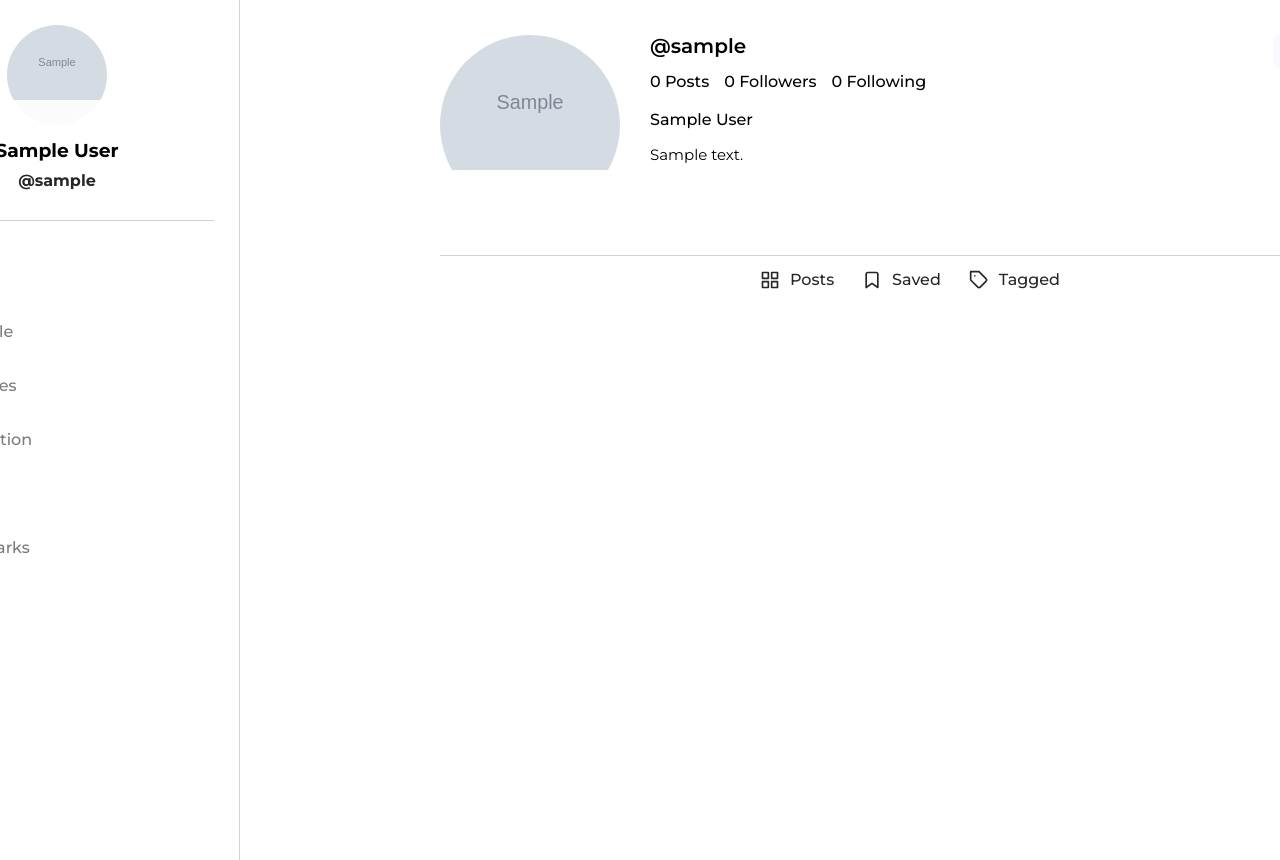
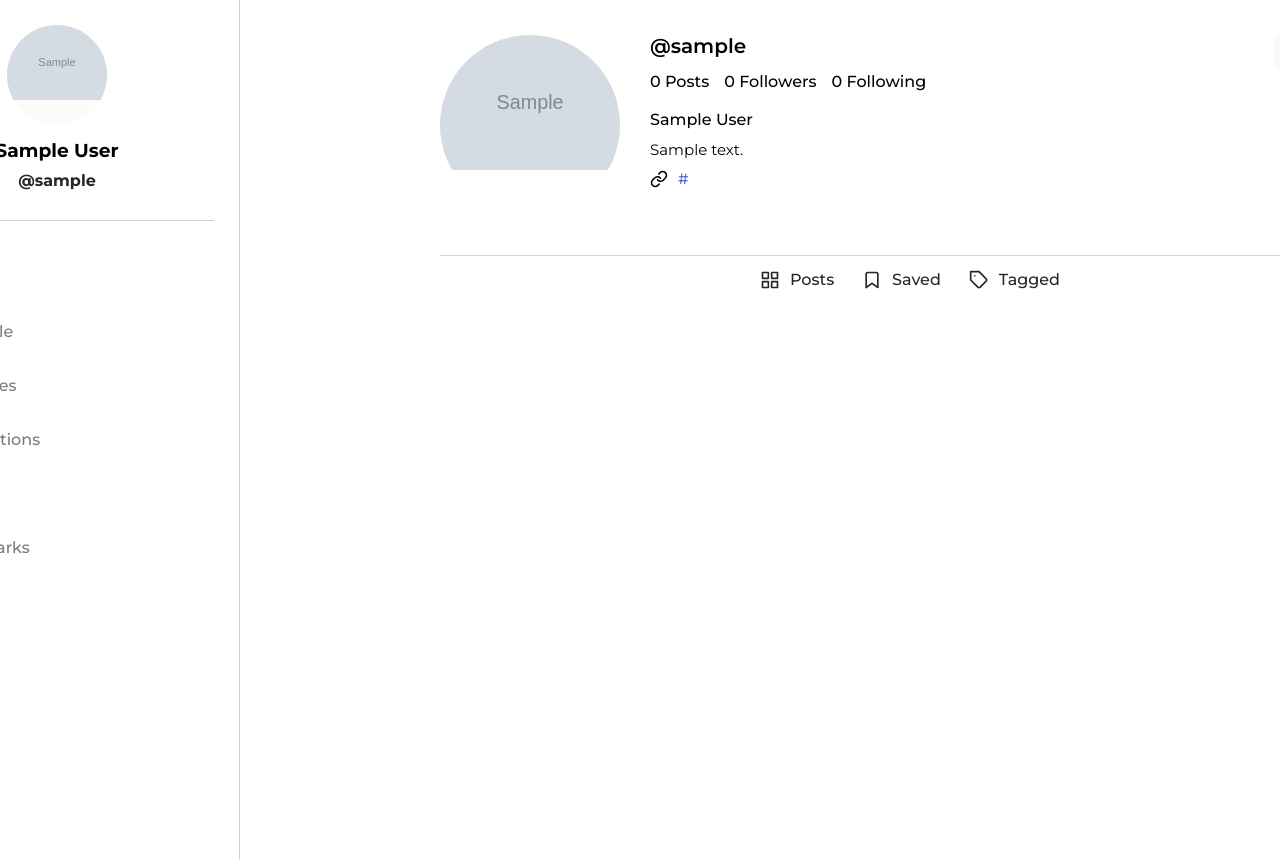
Before and after one commit to itsarreguin/instagram, a Django app: page /chuck/ in a window 1280 px wide; the page is wider, and only the part inside the window is pictured. Shown: the part 70-930 px from the top of that part. Run offline with Django 4.2, Linux system fonts and the light colour scheme; a user stored in the database is signed in; tables that the repository leaves empty hold one stand-in row (values such as "Sample post"); grey boxes marked "Sample" are stand-in pictures; style sheets or scripts are compiled from the project's sources.

Commit message:
UI changes

```diff
--- a/instagram/account/templates/includes/settings-bar.html
+++ b/instagram/account/templates/includes/settings-bar.html
@@ -8,7 +8,7 @@
                     <span class="flex flex-align-center flex-justify-center profile-default">{{ request.user.first_name|slice:':1' }}{{ request.user.last_name|slice:':1' }}</span>
                 {% endif %}
             </section>
-            <section class="flex flex-column">
+            <section class="flex flex-column" style="text-align: left;">
                 <h4 class="mb-5">{{ request.user.get_full_name }}</h4>
                 <p>Account settings</p>
             </section>
--- a/instagram/account/templates/includes/sidebar-left.html
+++ b/instagram/account/templates/includes/sidebar-left.html
@@ -38,7 +38,7 @@
             <li>
                 <a class="sidebar-link" href="">
                     <svg xmlns="http://www.w3.org/2000/svg" width="24" height="24" viewBox="0 0 24 24" fill="none" stroke="currentColor" stroke-width="2" stroke-linecap="round" stroke-linejoin="round" class="feather feather-bell"><path d="M18 8A6 6 0 0 0 6 8c0 7-3 9-3 9h18s-3-2-3-9"></path><path d="M13.73 21a2 2 0 0 1-3.46 0"></path></svg>
-                    <span>Notification</span>
+                    <span>Notifications</span>
                 </a>
             </li>
             <li>
--- a/instagram/account/templates/users/change_password.html
+++ b/instagram/account/templates/users/change_password.html
@@ -17,5 +17,8 @@
             <label for="{{ form.new_password_confirm.name }}" class="text-dark mb-8">Confirm new password</label>
             {{ form.new_password_confirm }}
         </div>
+        <div class="flex flex-justify-start">
+            <button type="submit" class="btn btn-normal btn-purple">Change password</button>
+        </div>
     </form>
 {% endblock %}
--- a/instagram/account/templates/users/edit_account.html
+++ b/instagram/account/templates/users/edit_account.html
@@ -27,5 +27,8 @@
             <label for="{{ form.email.name }}" class="text-dark mb-8">Email address</label>
             {{ form.email }}
         </div>
+        <div class="flex flex-justify-start">
+            <button type="submit" class="btn btn-normal btn-purple">Save changes</button>
+        </div>
     </form>
 {% endblock %}
--- a/instagram/account/templates/users/edit_profile.html
+++ b/instagram/account/templates/users/edit_profile.html
@@ -3,7 +3,7 @@
 
 {% block settings_title %}Public profile settings{% endblock %}
 {% block settings_content %}
-    <form action="" method="post">
+    <form action="{% url 'account:edit-profile' %}" method="post" enctype="multipart/form-data">
         {% csrf_token %}
         <div class="form-group">
             {{ form.picture }}
@@ -23,5 +23,8 @@
                 Write a biography or presentation so that your followers or more persons knows more of you.
             </p>
         </div>
+        <div class="flex flex-justify-start">
+            <button type="submit" class="btn btn-normal btn-purple">Save changes</button>
+        </div>
     </form>
 {% endblock %}
--- a/instagram/account/templates/users/profile.html
+++ b/instagram/account/templates/users/profile.html
@@ -21,9 +21,17 @@
                         <span>0 Followers</span>
                         <span>0 Following</span>
                     </section>
-                    <h4 class="mb-15" style="font-weight: 500;">{{ user.get_full_name }}</h4>
+                    <h4 class="mb-10" style="font-weight: 500;">{{ user.get_full_name }}</h4>
                     {% if user.profile.biography %}
-                        <p class="profile-user-biography">{{ user.profile.biography }}</p>
+                        <p class="profile-user-biography mb-10">{{ user.profile.biography }}</p>
+                    {% endif %}
+                    {% if user.profile.link %}
+                        <a class="flex flex-align-center link-purple" href="{{ user.profile.link }}" target="_blank">
+                            <svg version="1.1" xmlns="http://www.w3.org/2000/svg" width="18" height="18" viewBox="0 0 24 24">
+                                <path d="M9.199 13.599c0.992 1.327 2.43 2.126 3.948 2.345s3.123-0.142 4.45-1.134c0.239-0.179 0.465-0.375 0.655-0.568l2.995-2.995c1.163-1.204 1.722-2.751 1.696-4.285s-0.639-3.061-1.831-4.211c-1.172-1.132-2.688-1.692-4.199-1.683-1.492 0.008-2.984 0.571-4.137 1.683l-1.731 1.721c-0.392 0.389-0.394 1.023-0.004 1.414s1.023 0.394 1.414 0.004l1.709-1.699c0.77-0.742 1.763-1.117 2.76-1.123 1.009-0.006 2.016 0.367 2.798 1.122 0.795 0.768 1.203 1.783 1.221 2.808s-0.355 2.054-1.11 2.836l-3.005 3.005c-0.114 0.116-0.263 0.247-0.428 0.37-0.885 0.662-1.952 0.902-2.967 0.756s-1.971-0.678-2.632-1.563c-0.331-0.442-0.957-0.533-1.4-0.202s-0.533 0.957-0.202 1.4zM14.801 10.401c-0.992-1.327-2.43-2.126-3.948-2.345s-3.124 0.142-4.451 1.134c-0.239 0.179-0.464 0.375-0.655 0.568l-2.995 2.995c-1.163 1.204-1.722 2.751-1.696 4.285s0.639 3.061 1.831 4.211c1.172 1.132 2.688 1.692 4.199 1.683 1.492-0.008 2.984-0.571 4.137-1.683l1.723-1.723c0.391-0.391 0.391-1.024 0-1.414s-1.024-0.391-1.414 0l-1.696 1.698c-0.77 0.742-1.763 1.117-2.76 1.123-1.009 0.006-2.016-0.367-2.798-1.122-0.795-0.768-1.203-1.783-1.221-2.808s0.355-2.054 1.11-2.836l3.005-3.005c0.114-0.116 0.263-0.247 0.428-0.37 0.885-0.662 1.952-0.902 2.967-0.756s1.971 0.678 2.632 1.563c0.331 0.442 0.957 0.533 1.4 0.202s0.533-0.957 0.202-1.4z"></path>
+                            </svg>
+                            <span style="margin-left: 10px;">{{ user.profile.link }}</span>
+                        </a>
                     {% endif %}
                 </section>
             </div>
--- a/instagram/account/templates/users/settings.html
+++ b/instagram/account/templates/users/settings.html
@@ -13,9 +13,6 @@
                 <h3>{% block settings_title %}{% endblock %}</h3>
                 <div class="settings-divider" style="width: 100%; height: 1px; margin: 25px auto; background: #D1D1D1;"></div>
                 {% block settings_content %}{% endblock %}
-                <div class="flex flex-justify-start">
-                    <button type="submit" class="btn btn-normal btn-purple">Save changes</button>
-                </div>
             </section>
         </div>
     </section>
--- a/static/scss/components/_cards.scss
+++ b/static/scss/components/_cards.scss
@@ -25,17 +25,20 @@
             font-size: $font-12px;
             border-radius: 100%;
             overflow: hidden;
-            & > img {
-                width: 100%;
-                height: 100%;
-                object-fit: cover;
-            }
         }
         &-form {
             width: 45px;
             height: auto;
             border-radius: 100%;
+            display: flex;
+            align-items: center;
+            justify-content: center;
             overflow: hidden;
+        }
+        & img {
+            width: 100%;
+            height: 100%;
+            object-fit: cover;
         }
     }
     &-actions {
--- a/static/scss/components/_text.scss
+++ b/static/scss/components/_text.scss
@@ -1,6 +1,7 @@
 @import "../mixins/text";
 
 @include text("link", "pink", $font-500, $font-15px, $pink-100, $ig-pink);
+@include text("link", "purple", $font-500, $font-15px, $ig-purple, $purple-500);
 
 @include text("text", "dark", $font-500, $font-15px, $dark, none);
 @include text("text", "gray", $font-500, $font-15px, $gray-400, none);
```
